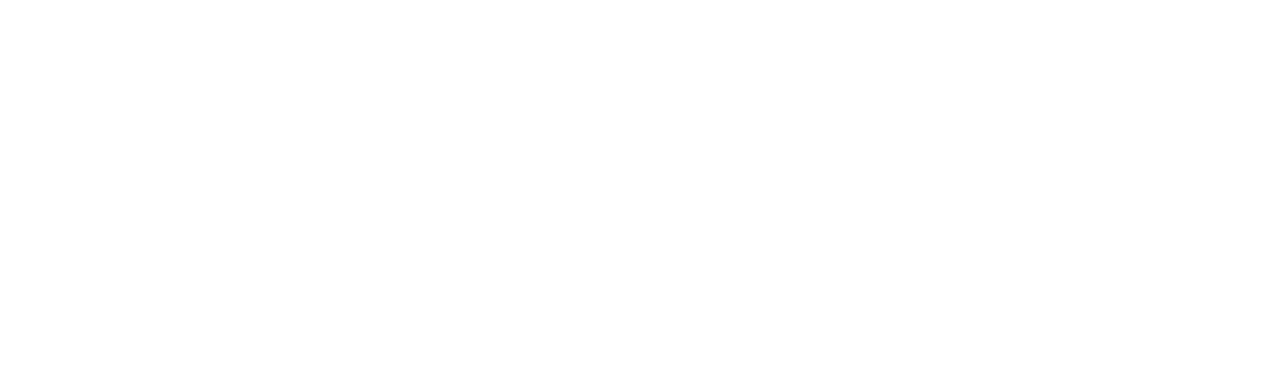
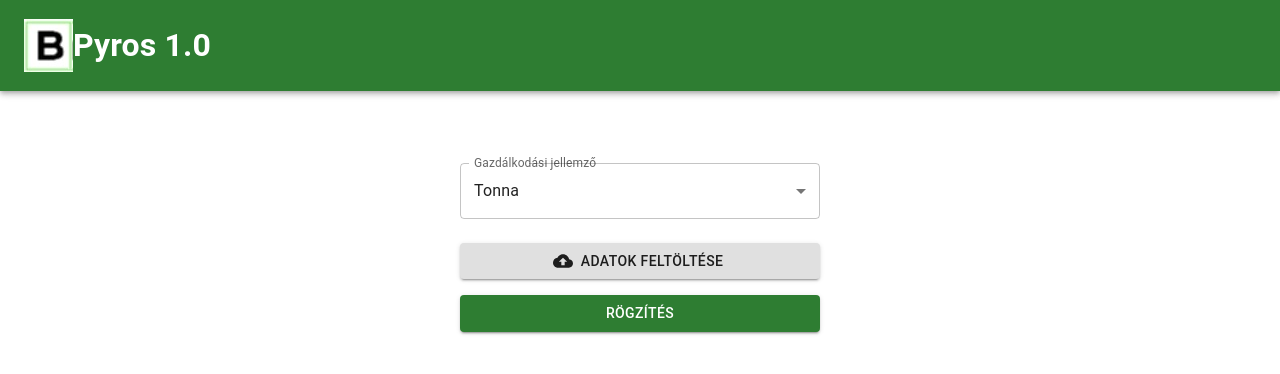
Before and after one commit to X3nXen/pyros, a React (Vite) app in the folder pyros/: page /product in a window 1280 px wide. Before the commit this address had no page. Shown: the top 374 px of the page. Built offline with nearby package versions, Linux system fonts and the light colour scheme.

Commit message:
Product done

```diff
--- a/pyros/src/App.tsx
+++ b/pyros/src/App.tsx
@@ -9,6 +9,7 @@
 import LightingSystem from './pages/LightingSystem'
 import VentilationSystem from './pages/VentilationSystem'
 import Vehicles from './pages/Vehicles'
+import Product from './pages/Product'
 
 function App() {
   return (
@@ -24,6 +25,7 @@
           <Route path="/system/lighting" element={<LightingSystem />} />
           <Route path="/system/ventilation" element={<VentilationSystem />} />
           <Route path="/vehicles" element={<Vehicles/>}/>
+          <Route path="/product" element={<Product/>}/>
         </Route>
       </Routes>
     </BrowserRouter>
--- a/pyros/src/controllers/Calls.control.tsx
+++ b/pyros/src/controllers/Calls.control.tsx
@@ -2,6 +2,7 @@
 import type { ComplexFormData, ComplexShortData } from "../model/Complex.model";
 import type { LightingFormData } from "../model/Lighting.model";
 import type { ClickupTaskShort } from "../model/LoginData.model";
+import type { ProductFormData } from "../model/Product.model";
 import type {
   StandingsFormData,
   StandingsShort,
@@ -111,6 +112,15 @@
     })
   }
 
+  static async postProduct(payload: ProductFormData): Promise<{success: boolean, message: string}>{
+    return new Promise((resolve) => {
+      setTimeout(()=> {
+        console.log("Backend fogadta az adatokat:", payload);
+        resolve({success: true, message: "Sikeres mentés a PHP backendre!"})
+      }, 1500)
+    })
+  }
+
   /**
    * TODO: Standings backend call implementation and parsing
    */
--- a/pyros/src/controllers/Forms.control.tsx
+++ b/pyros/src/controllers/Forms.control.tsx
@@ -7,6 +7,7 @@
 import type { VentilationFormData, VentilationFormErrors } from "../model/Ventilation.model";
 import type { LightingErrors, LightingFormData } from "../model/Lighting.model";
 import type { VehicleErrors, VehicleFormData } from "../model/Vehicles.model";
+import type { ProductFormData } from "../model/Product.model";
 
 export default class FormSendProtocol{
     static async handleMeasurementForm(payload: StandingsFormData, setLoading: (loading: boolean) => void, setErrorMessage: (msg: StandingsErrors | null) => void) : Promise<{success: boolean, reason: string | null}>{
@@ -234,4 +235,34 @@
             return {success: false, reason: "Network error"};
         }
     }
+
+    static async handleProduct(payload: ProductFormData, setLoading: (loading: boolean) => void, setErrorMessage: (msg: string | null) => void){
+        setErrorMessage(null);
+        const errors = payload.file === null ? "Töltsd fel az adatot!" : null;
+        if(errors){
+            setErrorMessage(errors);
+            return {success: false, reason: "Validation error"};
+        }
+
+        try{
+            setLoading(true);
+            const response = await Calls.postProduct(payload);
+            let success = false;
+            let reason = null;
+            if(response.success){
+                success = true;
+                reason = null;
+            } else {
+                success = false;
+                reason = "Backend call error";
+            }
+            setLoading(false);
+            return {success: success, reason: reason};
+        } catch(error){
+            alert("Valami hiba történt a hálózati kommunikáció során");
+            console.error(error);
+            setLoading(false);
+            return {success: false, reason: "Network error"};
+        }
+    }
 }
--- /dev/null
+++ b/pyros/src/model/Product.model.tsx
@@ -0,0 +1,17 @@
+export interface ProductFormData{
+    id: string | null;
+    metric: string;
+    file: File | null;
+}
+
+export const ProductMetric: Array<string> = [
+    "Tonna",
+    "Darab",
+    "Négyzetméter",
+    "Ezer darab",
+    "Millió darab",
+    "Kilogram",
+    "Fő",
+    "Köbméter",
+    "Liter"
+]
--- /dev/null
+++ b/pyros/src/pages/Product.tsx
@@ -0,0 +1,108 @@
+import { useState } from "react";
+import { type ProductFormData, ProductMetric } from "../model/Product.model";
+import {
+  Box,
+  Button,
+  CircularProgress,
+  FormControl,
+  FormHelperText,
+  InputLabel,
+  MenuItem,
+  Select,
+} from "@mui/material";
+import CloudUploadIcon from "@mui/icons-material/CloudUpload";
+import FormSendProtocol from "../controllers/Forms.control";
+import { useNavigate } from "react-router-dom";
+
+export default function Product() {
+  const [formData, setFormData] = useState<ProductFormData>({
+    id: null,
+    metric: ProductMetric[0],
+    file: null,
+  });
+  const [error, setError] = useState<string | null>(null);
+  const [loading, setLoading] = useState<boolean>(false);
+  const navigate = useNavigate();
+
+  async function handleSubmit() {
+    const result = await FormSendProtocol.handleProduct(
+      formData,
+      setLoading,
+      setError,
+    );
+    if (result && result.success) {
+      navigate("/");
+    }
+  }
+
+  return (
+    <Box
+      sx={{
+        display: "flex",
+        flexDirection: "column",
+        gap: 2,
+        width: "100%",
+        maxWidth: 360,
+        mt: 3,
+      }}
+    >
+      <FormControl>
+        <InputLabel id="metric-select">Gazdálkodási jellemző</InputLabel>
+        <Select
+          label="Jellemző"
+          labelId="metric-select"
+          value={formData.metric}
+          onChange={(e) => setFormData({ ...formData, metric: e.target.value })}
+        >
+          {ProductMetric.map((e: string, index: number) => (
+            <MenuItem key={index} value={e}>
+              {e}
+            </MenuItem>
+          ))}
+        </Select>
+      </FormControl>
+      <FormControl error={!!error}>
+        <Button
+          component="label"
+          variant="contained"
+          color="inherit"
+          startIcon={<CloudUploadIcon />}
+          sx={{ mt: 1 }}
+        >
+          Adatok feltöltése
+          <input
+            type="file"
+            accept=".xlsx"
+            style={{
+              clip: "rect(0 0 0 0)",
+              clipPath: "inset(50%)",
+              height: 1,
+              overflow: "hidden",
+              position: "absolute",
+              bottom: 0,
+              left: 0,
+              whiteSpace: "nowrap",
+              width: 1,
+            }}
+            onChange={(e) => {
+              if (e.target.files && e.target.files[0]) {
+                setFormData({ ...formData, file: e.target.files[0] });
+              }
+            }}
+          />
+        </Button>
+        {error !== null && <FormHelperText>{error}</FormHelperText>}
+      </FormControl>
+      <Button
+        variant="contained"
+        disabled={loading}
+        startIcon={
+          loading ? <CircularProgress size={20} color="inherit" /> : null
+        }
+        onClick={handleSubmit}
+      >
+        Rögzítés
+      </Button>
+    </Box>
+  );
+}
--- a/pyros/src/pages/Standings.tsx
+++ b/pyros/src/pages/Standings.tsx
@@ -52,7 +52,7 @@
   const handleSave = async () => {
     const result = await FormSendProtocol.handleMeasurementForm(formData, setLoading, setErrorMessage);
     if (result && result.success){
-      const savedMeasurement: StandingsShort = {id: formData.id, name: formData.name};
+      const savedMeasurement: StandingsShort = {id: formData.id!, name: formData.name};
 
       if(formData.measurementType === MeasurementTypes.MAIN){
         dispatch(addMainStandingLocally(savedMeasurement));
```
